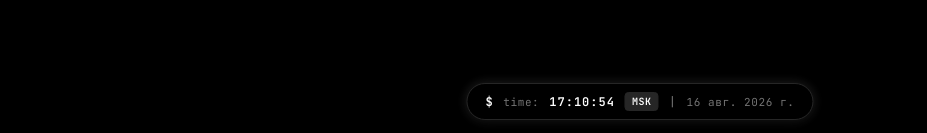
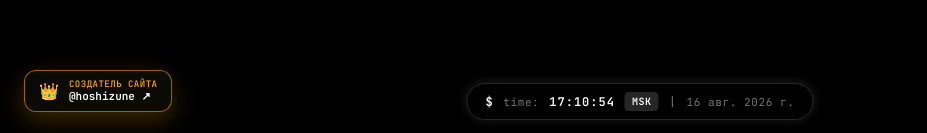
Before and after one commit to zerosensee/hoshizune-v4, a Next.js app: page / in a window 1280 px wide. Shown: the part 664-797 px from the top of the page, without its empty margins (0-927 px from the left). Built offline with nearby package versions, Linux system fonts and the light colour scheme; no server answers; the database is empty.

Commit message:
feat: user personal profile on homepage and royal creator corner badge

```diff
--- a/app/HomeClient.jsx
+++ b/app/HomeClient.jsx
@@ -19,8 +19,11 @@ export default function HomeClient({ owner, currentUser, myProfile }) {
 
   useHeartbeat();
 
-  const bioLines = owner?.bioText
-    ? owner.bioText.split('\n').filter(Boolean)
+  // Выбираем отображаемый профиль: если авторизован — показываем свой профиль, иначе профиль владельца
+  const displayProfile = (currentUser && myProfile) ? myProfile : owner;
+
+  const bioLines = displayProfile?.bioText
+    ? displayProfile.bioText.split('\n').filter(Boolean)
     : [];
 
   const [loggingOut, setLoggingOut] = useState(false);
@@ -49,8 +52,6 @@ export default function HomeClient({ owner, currentUser, myProfile }) {
 
   /**
    * Безопасный выход пользователя из аккаунта.
-   * Отправляет POST-запрос на /api/auth/logout и перезагружает страницу.
-   * @param {React.MouseEvent} [e] - Событие клика
    */
   async function handleLogout(e) {
     if (e) {
@@ -177,26 +178,26 @@ export default function HomeClient({ owner, currentUser, myProfile }) {
           </div>
 
           <TerminalCard
-            title="hoshizune@bio"
+            title={`${displayProfile?.slug || 'hoshizune'}@bio`}
             footer={
               <>
                 <span>
                   <span className="footer-ok">✓</span> ready
                 </span>
-                <span className="view-count">👁 {owner?.viewCount || 0}</span>
+                <span className="view-count">👁 {displayProfile?.viewCount || 0}</span>
               </>
             }
           >
-            {owner && (
+            {displayProfile && (
               <>
                 <ProfileRow
-                  displayName={owner.displayName}
-                  avatarPath={owner.avatarPath}
-                  effectiveStatus={owner.effectiveStatus}
-                  level={owner.level}
-                  badges={owner.badges}
-                  role={owner.role}
-                  titleId={owner.titleId}
+                  displayName={displayProfile.displayName}
+                  avatarPath={displayProfile.avatarPath}
+                  effectiveStatus={displayProfile.effectiveStatus || displayProfile.status}
+                  level={displayProfile.level}
+                  badges={displayProfile.badges}
+                  role={displayProfile.role}
+                  titleId={displayProfile.titleId}
                 />
 
                 {bioLines.length > 0 && (
@@ -206,11 +207,11 @@ export default function HomeClient({ owner, currentUser, myProfile }) {
                   </>
                 )}
 
-                {owner.links && owner.links.length > 0 && (
+                {displayProfile.links && displayProfile.links.length > 0 && (
                   <>
                     <div className="section-label">// links</div>
                     <div className="links">
-                      {owner.links.map((link, i) => (
+                      {displayProfile.links.map((link, i) => (
                         <LinkButton
                           key={i}
                           label={link.label}
@@ -271,6 +272,39 @@ export default function HomeClient({ owner, currentUser, myProfile }) {
         </div>
       </main>
 
+      {/* Уголок Создателя Сайта (Король) */}
+      <Link
+        href="/bio/hoshizune"
+        style={{
+          position: 'fixed',
+          bottom: '24px',
+          left: '24px',
+          zIndex: 9999,
+          display: 'flex',
+          alignItems: 'center',
+          gap: '10px',
+          padding: '8px 14px',
+          borderRadius: '12px',
+          background: 'rgba(15, 12, 5, 0.85)',
+          border: '1px solid rgba(245, 158, 11, 0.6)',
+          boxShadow: '0 8px 24px rgba(245, 158, 11, 0.25)',
+          backdropFilter: 'blur(12px)',
+          textDecoration: 'none',
+          color: '#fbbf24',
+          fontSize: '11px',
+          fontWeight: 'bold',
+          fontFamily: 'var(--font-mono, monospace)',
+          transition: 'transform 0.2s ease, boxShadow 0.2s ease',
+        }}
+      >
+        <span style={{ fontSize: '16px' }}>👑</span>
+        <div style={{ display: 'flex', flexDirection: 'column', lineHeight: 1.2 }}>
+          <span style={{ fontSize: '9px', textTransform: 'uppercase', color: '#f59e0b', letterSpacing: '0.5px', fontWeight: '800' }}>
+            Создатель сайта
+          </span>
+          <span style={{ color: '#ffffff', fontWeight: 'bold' }}>@hoshizune ↗</span>
+        </div>
+      </Link>
     </>
   );
 }
```
Also changed, not shown: app/bio/[slug]/BioViewClient.jsx (+34 -0 lines).
